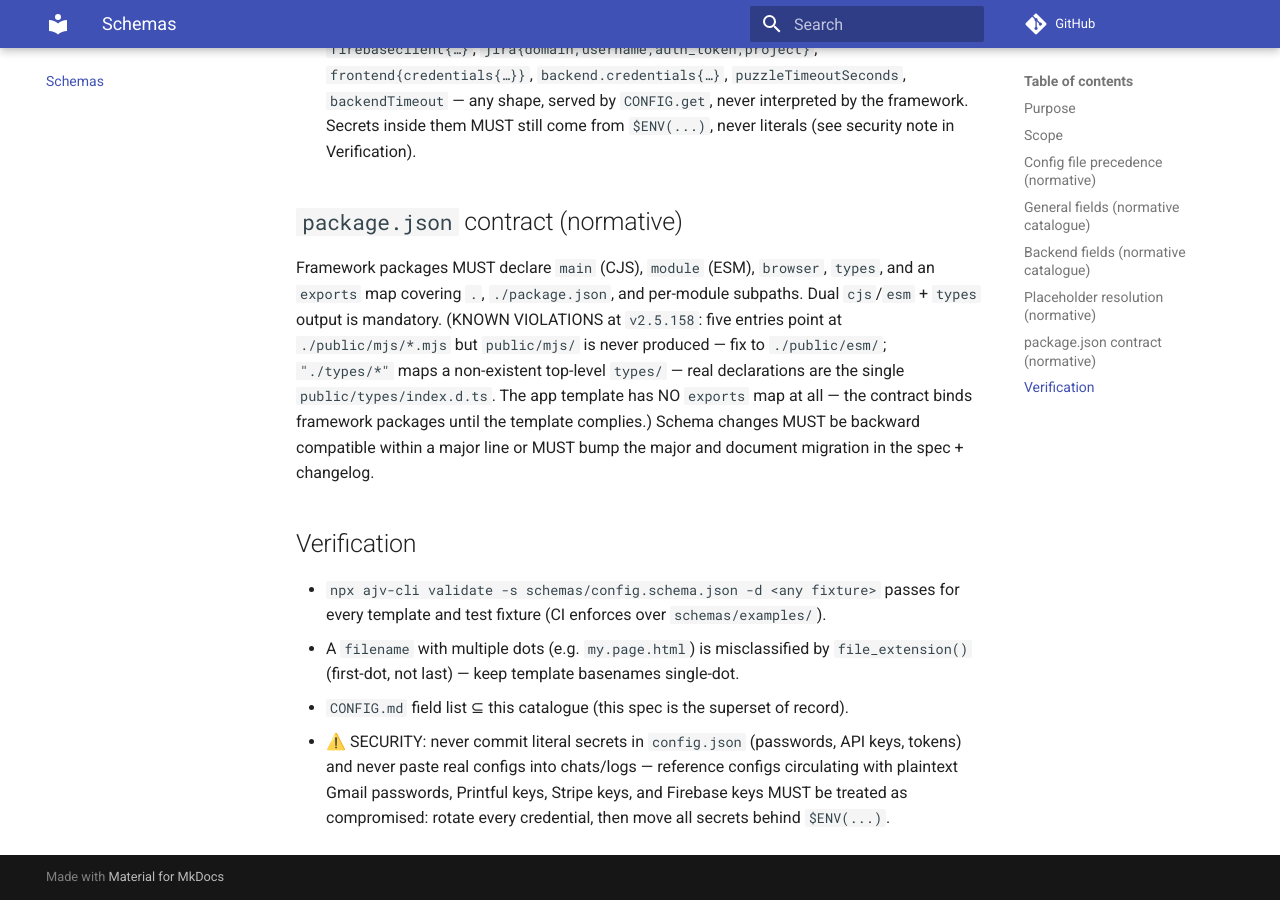
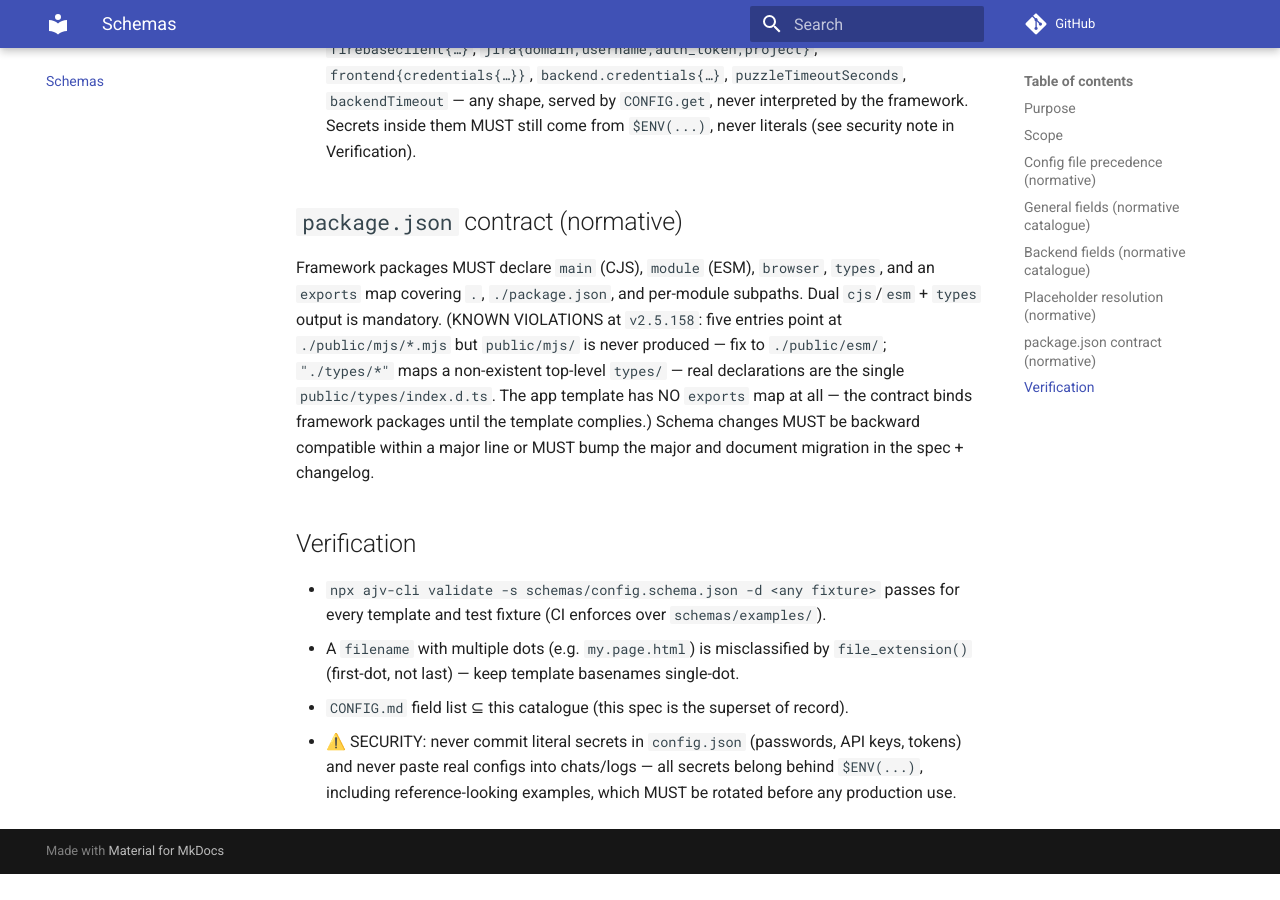
Before and after one commit to QCObjects/product-specs, an MkDocs documentation site: the page built from docs/12-schemas.md, in a window 1280 px wide and 900 px high, scrolled down 2580 px. Built offline with MkDocs 1.6.1 and Material for MkDocs 9.7.7, drawn with Linux system fonts in a browser that asks for light colours; comment, search, counter and statistics services are not loaded; after the commit the page ends 3454 px from its top, so only the background shows below that.

Commit message:
fix: secrets rule is general guidance (values are references)

```diff
--- a/docs/12-schemas.md
+++ b/docs/12-schemas.md
@@ -119,7 +119,6 @@ major and document migration in the spec + changelog.
   `file_extension()` (first-dot, not last) — keep template basenames single-dot.
 - `CONFIG.md` field list ⊆ this catalogue (this spec is the superset of record).
 - ⚠️ SECURITY: never commit literal secrets in `config.json` (passwords, API
-  keys, tokens) and never paste real configs into chats/logs — reference
-  configs circulating with plaintext Gmail passwords, Printful keys, Stripe
-  keys, and Firebase keys MUST be treated as compromised: rotate every
-  credential, then move all secrets behind `$ENV(...)`.
+  keys, tokens) and never paste real configs into chats/logs — all secrets
+  belong behind `$ENV(...)`, including reference-looking examples, which MUST
+  be rotated before any production use.
```
